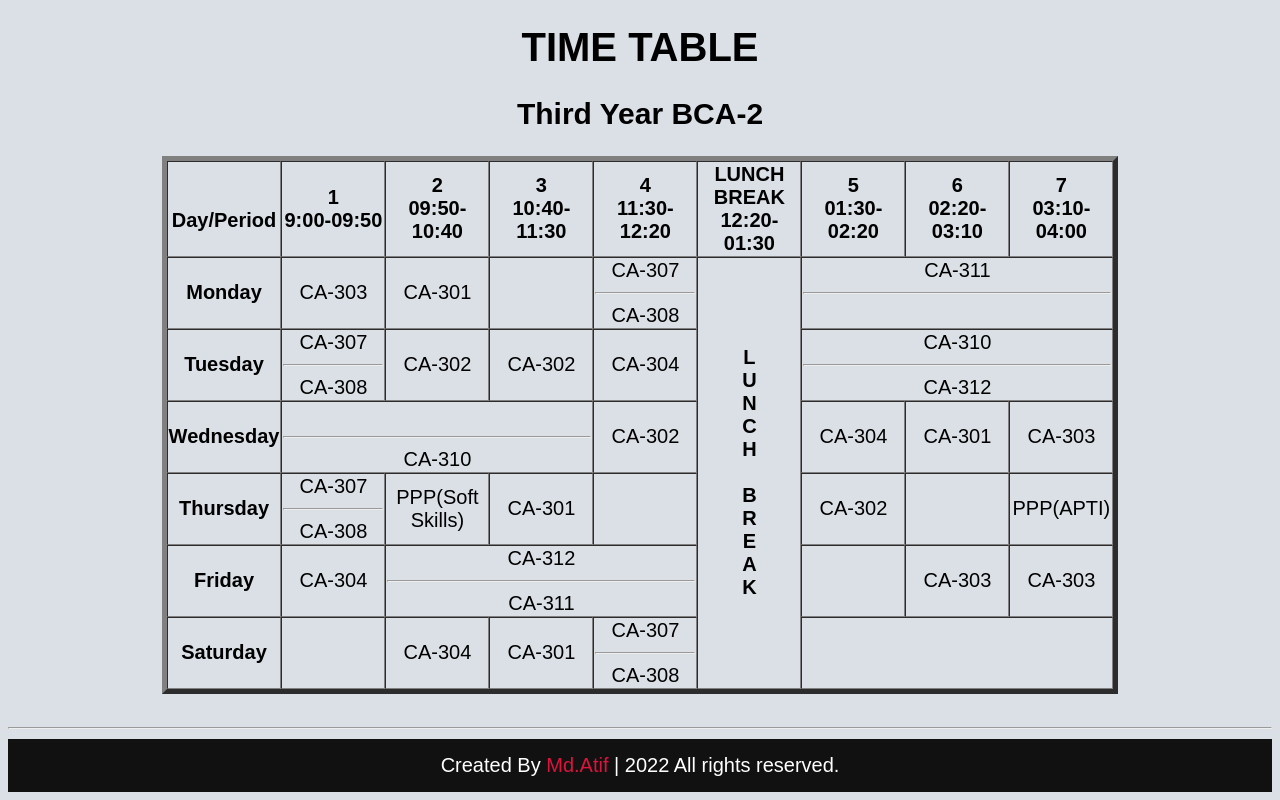
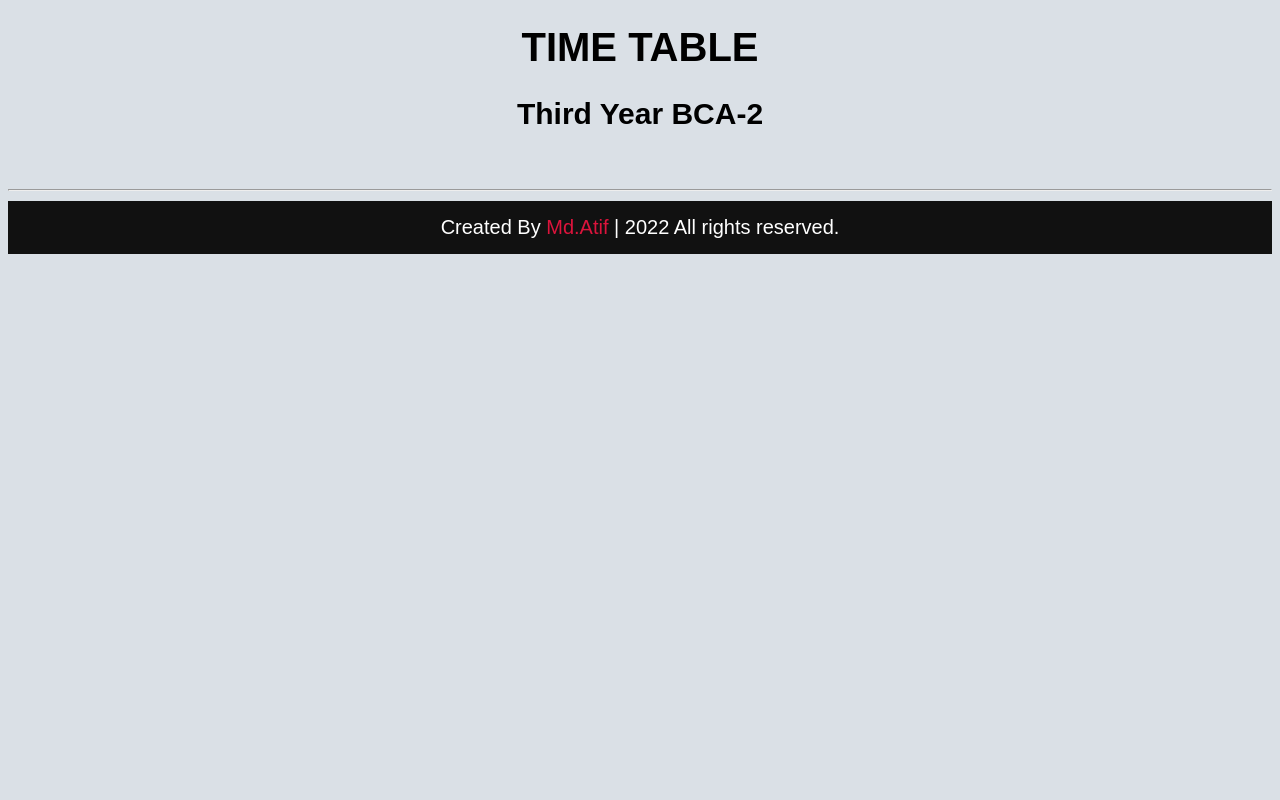
Before and after one commit to mdatif0/iul, a plain HTML site: page index.html in a window 1280 px wide. Shown: the part 2034-2834 px from the top of the page. After the commit the page ends 2296 px from the top, so only its background shows below. Drawn offline with Linux system fonts and the light colour scheme.

Commit message:
Update index.html

```diff
--- a/index.html
+++ b/index.html
@@ -103,121 +103,6 @@
 <h1 align="center">TIME TABLE</h1>
 <h2 align="center">Third Year BCA-2</h1>
 
-  <table class="table" border="5" cellspacing="0" align="center">
-    <tr>
-        <td align="center" height="50"
-            width="100"><br>
-            <b>Day/Period</b></br>
-        </td>
-        <td align="center" height="50"
-            width="100">
-            <b>1<br>9:00-09:50</b>
-        </td>
-        <td align="center" height="50"
-            width="100">
-            <b>2<br>09:50-10:40</b>
-        </td>
-        <td align="center" height="50"
-            width="100">
-            <b>3<br>10:40-11:30</b>
-        </td>
-        <td align="center" height="50"
-            width="100">
-            <b>4<br>11:30-12:20</b>
-        </td>
-        <td align="center" height="50"
-            width="100">
-            <b>LUNCH BREAK</b>
-            <b><br>12:20-01:30</b>
-        </td>
-        <td align="center" height="50"
-            width="100">
-            <b>5<br>01:30-02:20</b>
-        </td>
-        <td align="center" height="50"
-            width="100">
-            <b>6<br>02:20-03:10</b>
-        </td>
-        <td align="center" height="50"
-            width="100">
-            <b>7<br>03:10-04:00</b>
-        </td>
-    </tr>
-    <tr>
-        <td align="center" height="50">
-            <b>Monday</b></td>
-        <td align="center" height="50">CA-303</td>
-        <td align="center" height="50">CA-301</td>
-        <td align="center" height="50"></td>
-        <td align="center" height="50">CA-307<br><hr>CA-308</td>
-        <td rowspan="6" align="center" height="50">
-            <h4>L<br>U<br>N<br>C<br>H<br><br>B<br>R<br>E<br>A<br>K</h4>
-        </td>
-        <td colspan="3" align="center"
-            height="50">CA-311<hr><br></td>
-
-    </tr>
-    <tr>
-        <td align="center" height="50">
-            <b>Tuesday</b>
-        </td>
-        <td align="center" height="50">CA-307<br><hr>CA-308</td>
-        <td align="center" height="50">CA-302</td>
-        <td align="center" height="50">CA-302</td>
-        <td align="center" height="50">CA-304</td>
-        <td colspan="3" align="center"
-            height="25">CA-310<hr>CA-312
-        </td>
-    </tr>
-    <tr>
-        <td align="center" height="50">
-            <b>Wednesday</b>
-        </td>
-        <td colspan="3" align="center"
-            height="25"><br><hr>CA-310
-        </td>
-        <td align="center" height="50">CA-302</td>
-        <td align="center" height="50">CA-304</td>
-        <td align="center" height="50">CA-301</td>
-        <td align="center" height="50">CA-303</td>
-    </tr>
-    <tr>
-        <td align="center" height="50">
-            <b>Thursday</b>
-        </td>
-        <td align="center" height="50">CA-307<hr>CA-308</td>
-        <td align="center" height="50">PPP(Soft Skills)</td>
-        <td align="center" height="50">CA-301</td>
-        <td align="center" height="50"></td>
-        <td align="center" height="50">CA-302</td>
-        <td align="center" height="50"></td>
-        <td align="center" height="50">PPP(APTI)</td>
-    </tr>
-    <tr>
-        <td align="center" height="50">
-            <b>Friday</b>
-        </td>
-        <td align="center" height="50">CA-304</td>
-        <td colspan="3" align="center"
-        height="25">CA-312<hr>CA-311
-        </td>
-        <td align="center" height="50"></td>
-        <td align="center" height="50">CA-303</td>
-        <td align="center" height="50">CA-303</td>
-    </tr>
-    <tr>
-        <td align="center" height="50">
-            <b>Saturday</b>
-        </td>
-        <td align="center" height="50"></td>
-        <td align="center" height="50">CA-304</td>
-        <td align="center" height="50">CA-301</td>
-        <td align="center" height="50">CA-307<br><hr>CA-308</td>
-        <td colspan="3" align="center"
-            height="50">
-        </td>
-    </tr>
-</table>
         <br>
         <hr>
         <footer>
```
